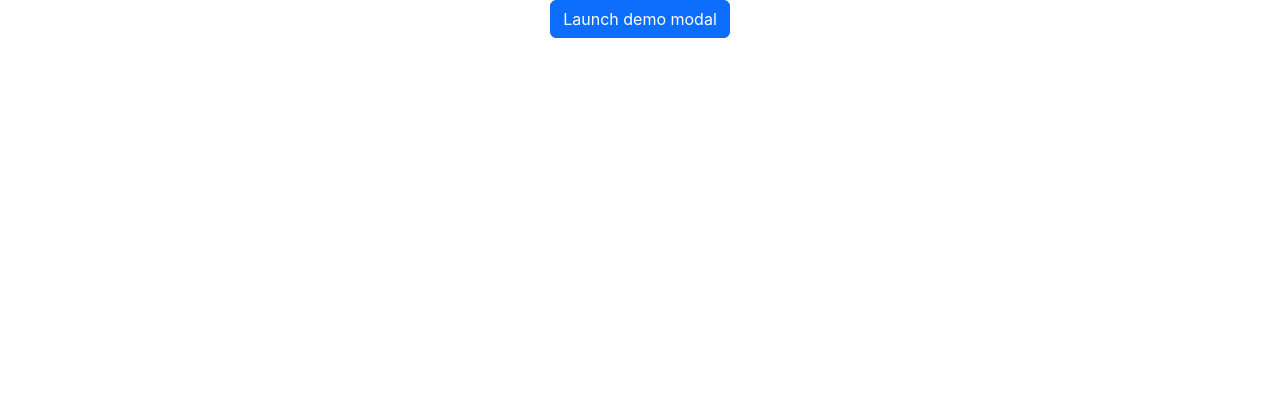
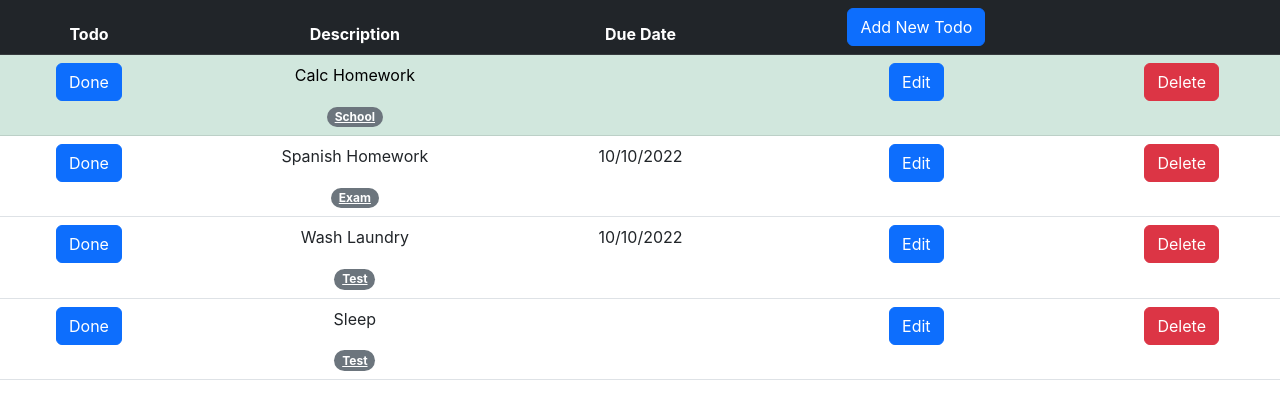
Before and after one commit to naimurrah/To-do-dashboard, a React (Create React App) app in the folder frontend/: page / in a window 1280 px wide. Shown: the top 410 px of the page. Built offline with nearby package versions, Linux system fonts and the light colour scheme.

Commit message:
added modal into edit button

```diff
--- a/frontend/src/Tester.js
+++ b/frontend/src/Tester.js
@@ -1,9 +1,9 @@
-import EditTodoModal from "./widgets/Todo/EditTodoModal";
+
 import TodoTable from "./widgets/Todo/TodoTable";
 function Tester() {
     return (
 
-        <EditTodoModal/>
+        <TodoTable />
     )
 }
 
--- a/frontend/src/widgets/Todo/EditTodoModal.js
+++ b/frontend/src/widgets/Todo/EditTodoModal.js
@@ -2,29 +2,23 @@ import React from 'react'
 
 function EditTodoModal() {
   return (
-    <>
-      <button type="button" class="btn btn-primary" data-bs-toggle="modal" data-bs-target="#exampleModal">
-        Launch demo modal
-      </button>
-
-      <div class="modal fade" id="exampleModal" tabindex="-1" aria-labelledby="exampleModalLabel" aria-hidden="true">
-        <div class="modal-dialog">
-          <div class="modal-content">
-            <div class="modal-header">
-              <h1 class="modal-title fs-5" id="exampleModalLabel">Modal title</h1>
-              <button type="button" class="btn-close" data-bs-dismiss="modal" aria-label="Close"></button>
+      <div className="modal fade" id="todoModal" tabIndex="-1" aria-labelledby="exampleModalLabel" aria-hidden="true">
+        <div className="modal-dialog">
+          <div className="modal-content">
+            <div className="modal-header">
+              <h1 className="modal-title fs-5" id="exampleModalLabel">Edit Todo</h1>
+              <button type="button" className="btn-close" data-bs-dismiss="modal" aria-label="Close"></button>
             </div>
-            <div class="modal-body">
+            <div className="modal-body">
               ...
             </div>
-            <div class="modal-footer">
-              <button type="button" class="btn btn-secondary" data-bs-dismiss="modal">Close</button>
-              <button type="button" class="btn btn-primary">Save changes</button>
+            <div className="modal-footer">
+              <button type="button" className="btn btn-secondary" data-bs-dismiss="modal">Close</button>
+              <button type="button" className="btn btn-primary">Save changes</button>
             </div>
           </div>
         </div>
       </div>
-    </>
   )
 }
 
--- a/frontend/src/widgets/Todo/TodoItem.js
+++ b/frontend/src/widgets/Todo/TodoItem.js
@@ -7,6 +7,7 @@ function TodoItem({ item, tags, deleteTodo, submitTodo, editTodo }) {
 
     // use callback for delete/add/mark as done
     return (
+        <>
             <tr key={item.id} className={done ? "table-success" : ""}>
                 <td><button type="button" className="btn btn-primary" onClick={
                     () => {
@@ -20,9 +21,10 @@ function TodoItem({ item, tags, deleteTodo, submitTodo, editTodo }) {
                     <a href="#index" className="badge rounded-pill text-bg-secondary">{tags[item.tag]}</a>
                 </td>
                 <td>{item.date}</td>
-            <td><button type="button" className="btn btn-primary" onClick={() => { editTodo(item) }}>Edit</button></td>
+                <td><button type="button" className="btn btn-primary" data-bs-toggle="modal" data-bs-target="#todoModal" onClick={() => { editTodo(item) }}>Edit</button></td>
                 <td><button type="button" className="btn btn-danger" onClick={() => { deleteTodo(item.id) }}>Delete</button></td>
             </tr>
+        </>
     )
 }
 
--- a/frontend/src/widgets/Todo/TodoTable.js
+++ b/frontend/src/widgets/Todo/TodoTable.js
@@ -1,5 +1,6 @@
 import TodoItem from "./TodoItem";
 import {useState, useCallback} from "react";
+import EditTodoModal from "./EditTodoModal";
 
 
 function TodoTable() {
@@ -109,6 +110,7 @@ function TodoTable() {
                     })}
                 </tbody>
             </table>
+            <EditTodoModal />
         </div>
     )
 }
```
Lines whose indentation alone changed are shown as unchanged.
